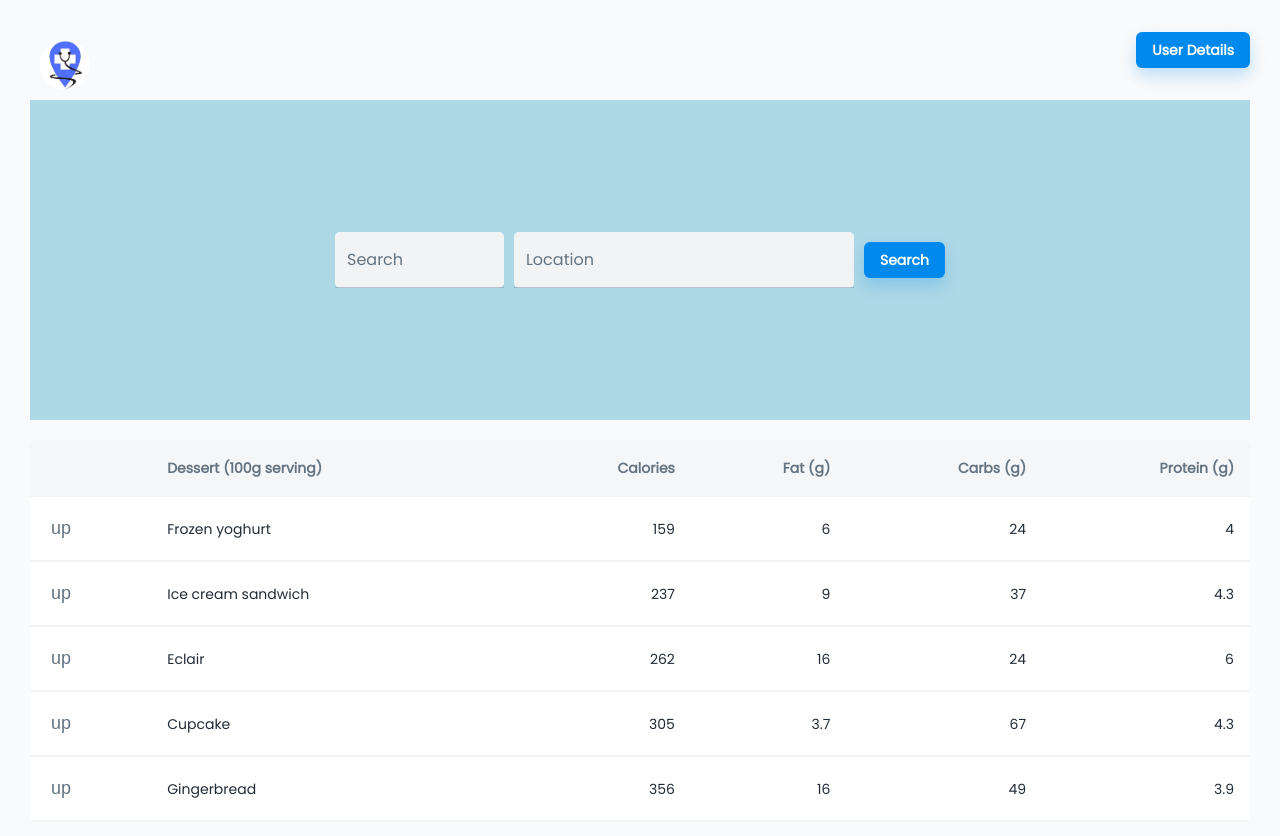
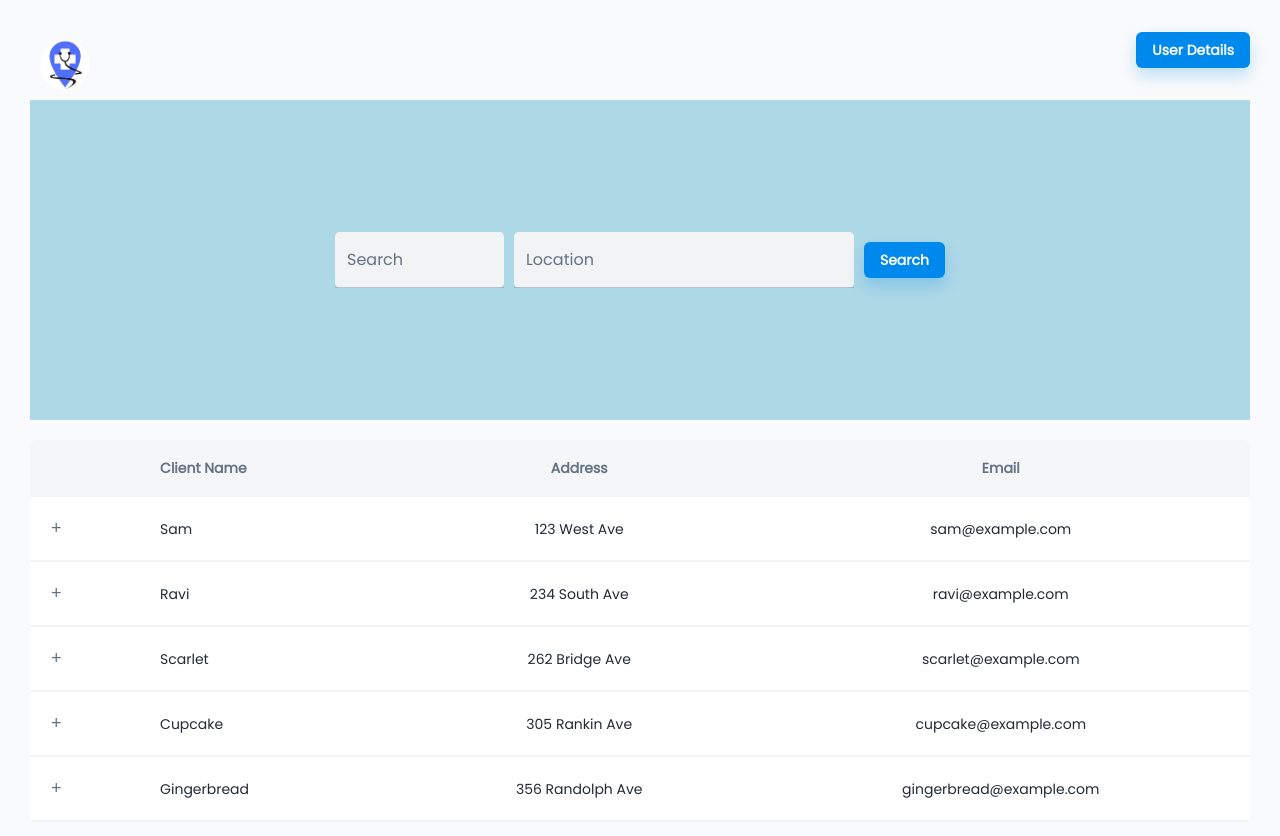
Before and after one commit to DhruvPatel96/walkineasy, a React (Create React App) app: page /client/search in a window 1280 px wide. Shown: the top 836 px of the page. Built offline with nearby package versions, Linux system fonts and the light colour scheme.

Commit message:
Updated static data

```diff
--- a/src/components/table/index.tsx
+++ b/src/components/table/index.tsx
@@ -12,20 +12,14 @@ import Typography from '@mui/material/Typography';
 import Paper from '@mui/material/Paper';
 
 function createData(
-  name: string,
-  calories: number,
-  fat: number,
-  carbs: number,
-  protein: number,
-  price: number,
-) {
+  ClinicName: string,
+  Address: string,
+  Email: string,
+): { ClinicName: string; Address: string; Email: string; history: { date: string; customerId: string; amount: number; }[]; } {
   return {
-    name,
-    calories,
-    fat,
-    carbs,
-    protein,
-    price,
+    ClinicName,
+    Address,
+    Email,
     history: [
       {
         date: '2020-01-05',
@@ -54,29 +48,27 @@ function Row(props: { row: ReturnType<typeof createData> }) {
             size="small"
             onClick={() => setOpen(!open)}
           >
-            {open ? "down" : "up"}
+            {open ? "-" : "+"}
           </IconButton>
         </TableCell>
         <TableCell component="th" scope="row">
-          {row.name}
+          {row.ClinicName}
         </TableCell>
-        <TableCell align="right">{row.calories}</TableCell>
-        <TableCell align="right">{row.fat}</TableCell>
-        <TableCell align="right">{row.carbs}</TableCell>
-        <TableCell align="right">{row.protein}</TableCell>
+        <TableCell align="center">{row.Address}</TableCell>
+        <TableCell align="center">{row.Email}</TableCell>
       </TableRow>
       <TableRow>
         <TableCell style={{ paddingBottom: 0, paddingTop: 0 }} colSpan={6}>
           <Collapse in={open} timeout="auto" unmountOnExit>
             <Box sx={{ margin: 1 }}>
               <Typography variant="h6" gutterBottom component="div">
-                History
+                Doctor's Availability
               </Typography>
               <Table size="small" aria-label="purchases">
                 <TableHead>
                   <TableRow>
-                    <TableCell>Date</TableCell>
-                    <TableCell>Customer</TableCell>
+                    <TableCell>Name</TableCell>
+                    <TableCell>Availability</TableCell>
                     <TableCell align="right">Amount</TableCell>
                     <TableCell align="right">Total price ($)</TableCell>
                   </TableRow>
@@ -90,7 +82,7 @@ function Row(props: { row: ReturnType<typeof createData> }) {
                       <TableCell>{historyRow.customerId}</TableCell>
                       <TableCell align="right">{historyRow.amount}</TableCell>
                       <TableCell align="right">
-                        {Math.round(historyRow.amount * row.price * 100) / 100}
+                        {Math.round(historyRow.amount * 100) / 100}
                       </TableCell>
                     </TableRow>
                   ))}
@@ -105,11 +97,11 @@ function Row(props: { row: ReturnType<typeof createData> }) {
 }
 
 const rows = [
-  createData('Frozen yoghurt', 159, 6.0, 24, 4.0, 3.99),
-  createData('Ice cream sandwich', 237, 9.0, 37, 4.3, 4.99),
-  createData('Eclair', 262, 16.0, 24, 6.0, 3.79),
-  createData('Cupcake', 305, 3.7, 67, 4.3, 2.5),
-  createData('Gingerbread', 356, 16.0, 49, 3.9, 1.5),
+  createData('Sam', "123 West Ave", "sam@example.com"),
+  createData('Ravi', "234 South Ave", "ravi@example.com"),
+  createData('Scarlet', "262 Bridge Ave", "scarlet@example.com"),
+  createData('Cupcake', "305 Rankin Ave", "cupcake@example.com"),
+  createData('Gingerbread', "356 Randolph Ave", "gingerbread@example.com"),
 ];
 
 export default function CollapsibleTable() {
@@ -119,16 +111,14 @@ export default function CollapsibleTable() {
         <TableHead>
           <TableRow>
             <TableCell />
-            <TableCell>Dessert (100g serving)</TableCell>
-            <TableCell align="right">Calories</TableCell>
-            <TableCell align="right">Fat&nbsp;(g)</TableCell>
-            <TableCell align="right">Carbs&nbsp;(g)</TableCell>
-            <TableCell align="right">Protein&nbsp;(g)</TableCell>
+            <TableCell>Client Name</TableCell>
+            <TableCell align="center">Address</TableCell>
+            <TableCell align="center">Email</TableCell>
           </TableRow>
         </TableHead>
         <TableBody>
           {rows.map((row) => (
-            <Row key={row.name} row={row} />
+            <Row key={row.ClinicName} row={row} />
           ))}
         </TableBody>
       </Table>
--- a/src/pages/client/Search.tsx
+++ b/src/pages/client/Search.tsx
@@ -5,7 +5,7 @@ import CollapsibleTable from "../../components/table";
 
 const container: CSSProperties = {
     padding: "0px 30px 50px",
-  };
+};
 
 const innerContainer: CSSProperties = {
     height: "40vh",
```
